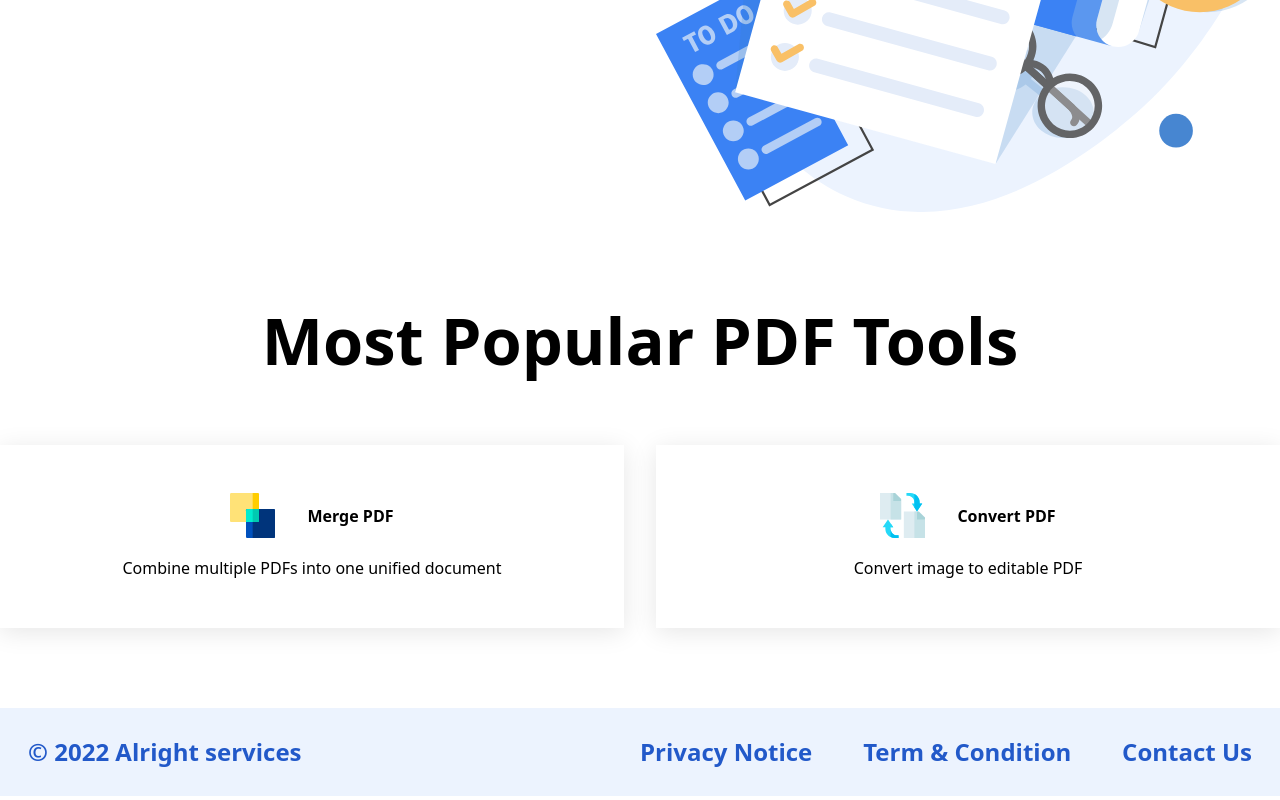
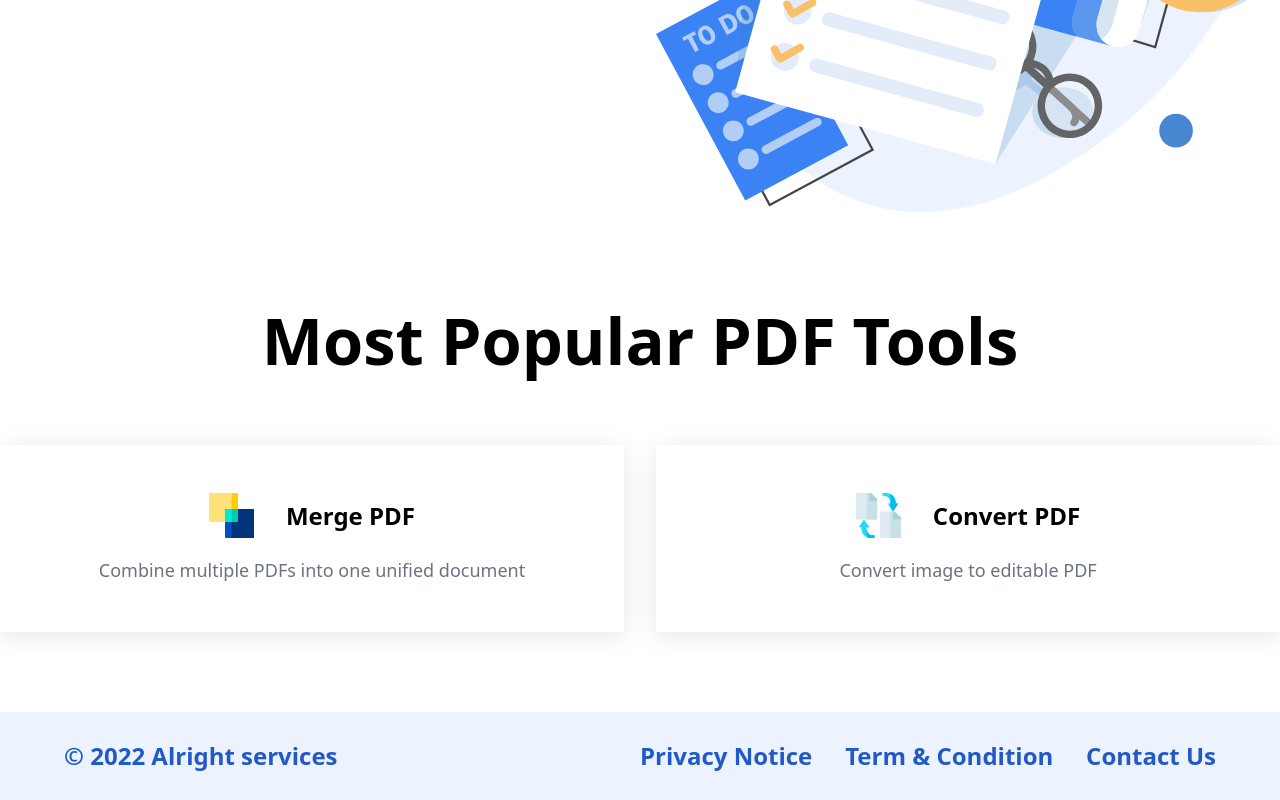
Before and after one commit to MrThoang/convert-pdf, a Next.js app: page / in a window 1280 px wide. Shown: the part 518-1318 px from the top of the page. Built offline with nearby package versions, Linux system fonts and the light colour scheme.

Commit message:
create merge, footer

```diff
--- /dev/null
+++ b/src/app/containers/footer/Footer.tsx
@@ -0,0 +1,12 @@
+export function Footer() {
+    return (
+        <div className="grid grid-cols-2 bg-[#ECF3FE] px-16 py-7  text-[#2259C9] text-2xl">
+            <p className="font-bold">© 2022 Alright services</p>
+            <div className="flex justify-between font-bold">
+                <p>Privacy Notice</p>
+                <p>Term & Condition</p>
+                <p>Contact Us</p>
+            </div>
+        </div>
+    )
+}
--- a/src/app/containers/home-page/HomePage.tsx
+++ b/src/app/containers/home-page/HomePage.tsx
@@ -1,14 +1,22 @@
+"use client";
 import LoGo from "@/app/components/Icon/LoGo"
 import UpLoadIcon from "@/app/components/Icon/UpLoadIcon"
 import Image from 'next/image'
 import profilePic from '../../images/banner.svg'
 import MergeIcon from "@/app/components/Icon/MergeIcon"
 import FileIcon from "@/app/components/Icon/FileIcon"
+import { useState } from "react"
+import { MergePDF } from "../merge-pdf/MergePDF";
 
 export const HomePage = () => {
+    const [isMerge, setIsMerge] = useState(false)
+    const handleOpenMerge = () => {
+
+    }
+
     return (
         <>
-            <div className="border-b py-8">
+            <div className="border-b py-8 bg-[url('images/background.svg')]">
                 <div className="flex justify-between items-center">
                     <div className="flex items-center">
                         <LoGo />
@@ -38,30 +46,24 @@ export const HomePage = () => {
             <div className="text-center mt-20">
                 <h1 className="text-[65px] font-bold">Most Popular PDF Tools</h1>
             </div>
-            <div className="grid grid-cols-2 gap-x-8 mt-14 mb-20">
-                <div className="shadow-[0px_4px_24px_0px_rgba(0,0,0,0.1)] text-center p-12">
+            {!isMerge && (<div className="grid grid-cols-2 gap-x-8 mt-14 mb-20">
+                <div onClick={() => setIsMerge(true)} className="shadow-[0px_4px_24px_0px_rgba(0,0,0,0.1)] text-center p-12 cursor-pointer">
                     <div className="flex items-center justify-center mb-[18px]">
                         <MergeIcon />
-                        <p className="font-bold ml-8">Merge PDF</p>
+                        <p className="font-bold ml-8 text-2xl">Merge PDF</p>
                     </div>
-                    <p>Combine multiple PDFs into one unified document</p>
+                    <p className="text-gray-500 text-lg">Combine multiple PDFs into one unified document</p>
                 </div>
-                <div className="shadow-[0px_4px_24px_0px_rgba(0,0,0,0.1)] text-center p-12">
+                <div className="shadow-[0px_4px_24px_0px_rgba(0,0,0,0.1)] text-center p-12 cursor-pointer">
                     <div className="flex items-center justify-center mb-[18px]">
                         <FileIcon />
-                        <p className="font-bold ml-8">Convert PDF</p>
+                        <p className="font-bold ml-8 text-2xl">Convert PDF</p>
                     </div>
-                    <p>Convert image to editable PDF</p>
+                    <p className="text-gray-500 text-lg">Convert image to editable PDF</p>
                 </div>
-            </div>
-            <div className="grid grid-cols-2 bg-[#ECF3FE] p-7 text-[#2259C9] text-2xl">
-                <p className="font-bold">© 2022 Alright services</p>
-                <div className="flex justify-between font-bold">
-                    <p>Privacy Notice</p>
-                    <p>Term & Condition</p>
-                    <p>Contact Us</p>
-                </div>
-            </div>
+            </div >)
+            }
+            {isMerge && <MergePDF />}
         </>
     )
 }
--- /dev/null
+++ b/src/app/containers/merge-pdf/MergePDF.tsx
@@ -0,0 +1,28 @@
+import DownIcon from "@/app/components/Icon/DownArrowIcon"
+import MergeIcon from "@/app/components/Icon/MergeIcon"
+import PdfIcon from "@/app/components/Icon/PdfIcon"
+
+export const MergePDF = () => {
+    return (
+        <div className="shadow-[0px_4px_24px_0px_rgba(0,0,0,0.1)] text-center p-12 cursor-pointer mb-20 mt-14">
+            <div className="flex items-center justify-center mb-[18px]">
+                <MergeIcon />
+                <p className="font-bold ml-8 text-2xl">Merge PDF</p>
+            </div>
+            <p className="text-gray-500 text-lg">Combine multiple PDFs into one unified document</p>
+            <div className="flex justify-center pt-[18px]">
+                <div className="bg-[#F9C067] w-[519px] flex justify-center p-[27px] rounded">
+                    <div>
+                        <div className="flex items-center justify-center mb-6">
+                            <PdfIcon />
+                            <p className="text-white font-[600] text-2xl ml-[30px]">Choose files</p>
+                            <span className="border-r-4 border-white h-[24px] ml-5 mr-[30px]"></span>
+                            <DownIcon />
+                        </div>
+                        <p className="text-black text-lg">Or drag and drop file in this space</p>
+                    </div>
+                </div>
+            </div>
+        </div>
+    )
+}
--- a/src/app/page.tsx
+++ b/src/app/page.tsx
@@ -1,9 +1,13 @@
+import { Footer } from "./containers/footer/Footer";
 import { HomePage } from "./containers/home-page/HomePage";
 
 export default function Page() {
   return (
-    <div className="max-w-screen-xl mx-auto">
-      <HomePage />
-    </div>
+    <>
+      <div className="max-w-screen-xl mx-auto">
+        <HomePage />
+      </div>
+      <Footer />
+    </>
   )
 }
```
Also changed, not shown: src/app/images/background.svg (added).
